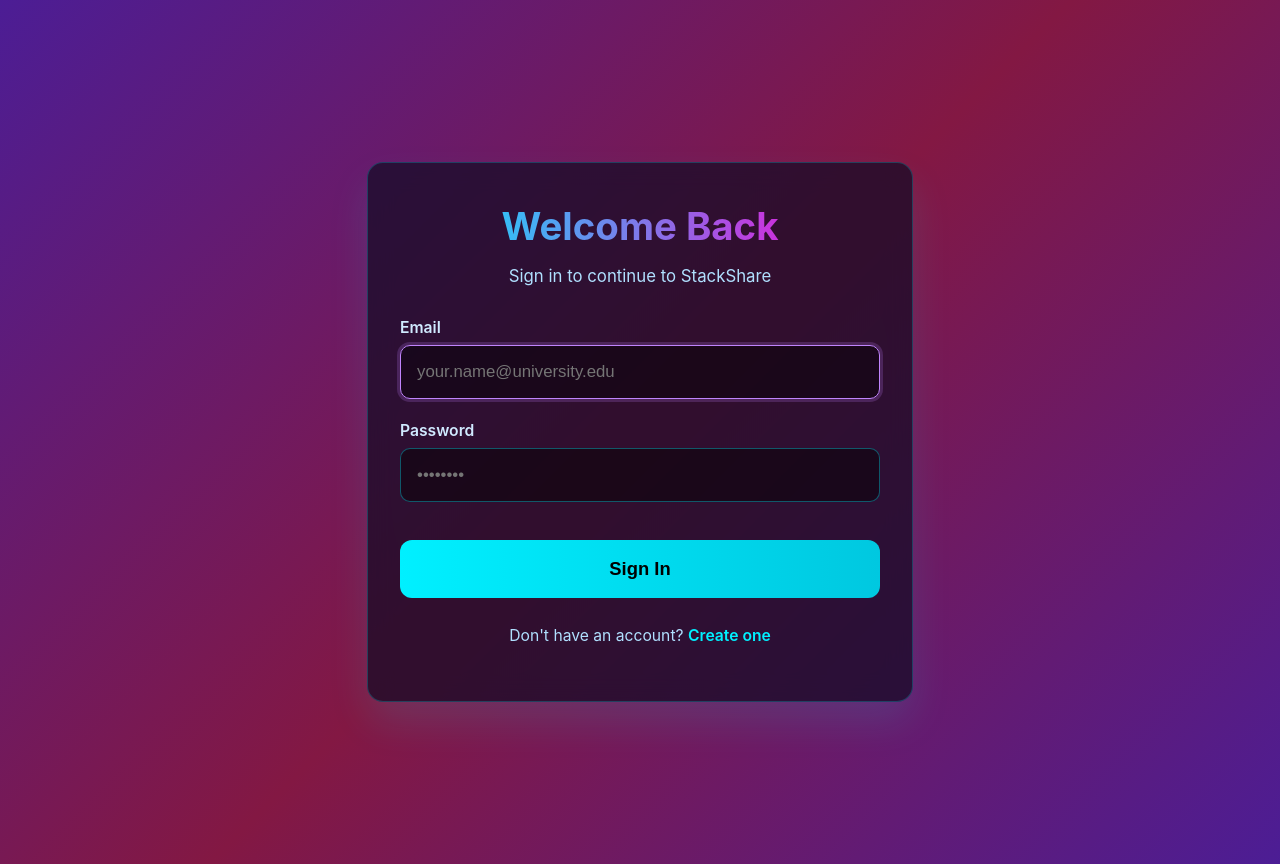
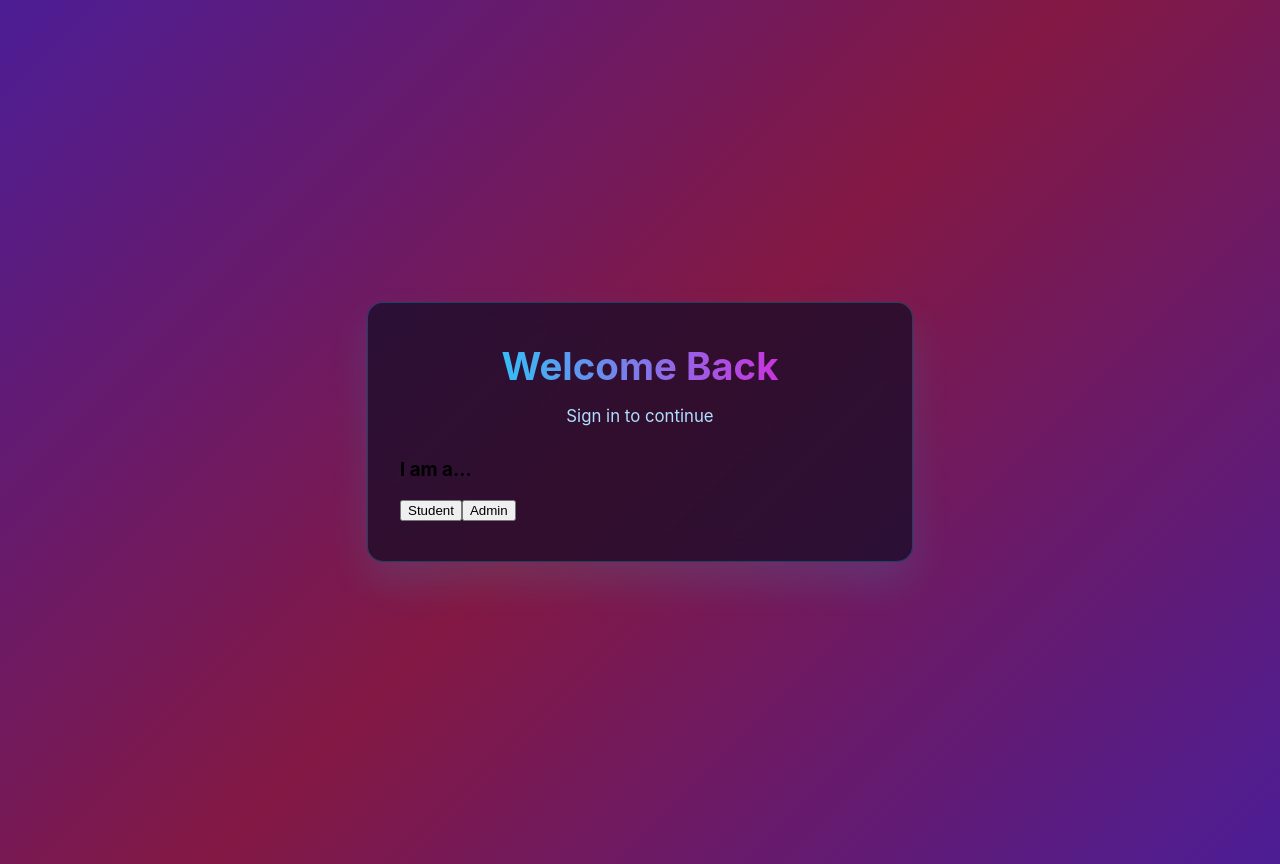
Before and after one commit to tasniamaha/StackShare_rdbms, a React (Create React App) app in the folder frontend/: page /login in a window 1280 px wide. Built offline with nearby package versions, Linux system fonts and the light colour scheme.

Commit message:
Update Login.js

```diff
--- a/frontend/src/components/auth/Login.js
+++ b/frontend/src/components/auth/Login.js
@@ -1,82 +1,120 @@
 // src/components/auth/Login.js
-import { useState, useEffect, useCallback } from 'react';
-import { useNavigate, useLocation } from 'react-router-dom';
-import { motion } from 'framer-motion';
-import { clearAuth, getAuthUser, setAuth } from '../utils/authStorage';
-import './Login.css';
+import { useState, useEffect } from "react";
+import { useLocation } from "react-router-dom";
+import { motion } from "framer-motion";
+import { useAuth } from "../../context/AuthContext";
+import "./Login.css";
 
 const Login = () => {
-  const navigate = useNavigate();
+  const { login } = useAuth();
   const location = useLocation();
 
-  const [form, setForm] = useState({ student_email: '', password: '' });
-  const [error, setError] = useState('');
+  const [step, setStep] = useState(1);
+
+  const [form, setForm] = useState({
+    student_email: "",
+    password: "",
+    role: "",      // 'student' or 'admin'
+    subRole: ""    // 'borrower' or 'lender'
+  });
+
+  const [error, setError] = useState("");
   const [loading, setLoading] = useState(false);
 
-  // Redirect if already logged in
   useEffect(() => {
-    const user = getAuthUser();
-    if (user && user.role) {
-      redirectBasedOnRole(user.role);
+    const urlParams = new URLSearchParams(location.search);
+    const intent = urlParams.get("intent");
+
+    if (intent === "lender") {
+      setForm(prev => ({
+        ...prev,
+        role: "student",
+        subRole: "lender"
+      }));
+      setStep(3);
     }
-  }, []);
+  }, [location.search]);
 
-  // Centralized redirect logic
-  const redirectBasedOnRole = useCallback(
-    (role) => {
-      const urlParams = new URLSearchParams(location.search);
-      const intent = urlParams.get('intent');
+  const handleRoleSelect = (role) => {
+    setForm(prev => ({ ...prev, role }));
+    setError("");
 
-      if (role === 'admin') {
-        navigate('/admin/dashboard', { replace: true });
-      } else if (role === 'owner' || intent === 'lender') {
-        navigate('/owner/dashboard', { replace: true }); // ← now correctly triggered
+    if (role === "admin") {
+      setStep(3);
     } else {
-        navigate('/dashboard', { replace: true });
+      setStep(2);
     }
-    },
-    [navigate, location.search]
-  );
+  };
+
+  const handleSubRoleSelect = (subRole) => {
+    setForm(prev => ({ ...prev, subRole }));
+    setStep(3);
+    setError("");
+  };
 
   const handleChange = (e) => {
-    setForm({ ...form, [e.target.name]: e.target.value });
-    setError('');
+    setForm(prev => ({
+      ...prev,
+      [e.target.name]: e.target.value
+    }));
+    setError("");
   };
 
-  const handleLogin = (e) => {
+  const handleLogin = async (e) => {
     e.preventDefault();
-    setError('');
+    setError("");
     setLoading(true);
 
-    clearAuth();
-
-    setTimeout(() => {
+    try {
       if (!form.student_email.trim() || !form.password.trim()) {
-        setError('Please fill in both fields');
-        setLoading(false);
-        return;
+        throw new Error("Please fill in both fields");
       }
 
-      console.log('Login attempt with:', form.student_email.trim());
+      if (!form.role) {
+        throw new Error("Please select your role");
+      }
 
-      // Detect lender intent from URL
-      const urlParams = new URLSearchParams(location.search);
-      const intent = urlParams.get('intent');
+      if (form.role === "student" && !form.subRole) {
+        throw new Error("Please select Borrower or Lender");
+      }
 
-      // Simulate login with role based on intent (for testing)
+      await new Promise(resolve => setTimeout(resolve, 1000));
+
+      // 🔥 IMPORTANT FIX: Normalize final role
+      let finalRole;
+
+      if (form.role === "admin") {
+        finalRole = "admin";
+      } else if (form.subRole === "borrower") {
+        finalRole = "borrower";
+      } else if (form.subRole === "lender") {
+        finalRole = "owner"; // or "lender" depending on your routing
+      }
+
       const fakeUser = {
         student_email: form.student_email.trim(),
-        student_name: 'Demo User',
-        role: intent === 'lender' ? 'owner' : 'student', // ← key fix
+        student_name: "Demo User",
+        role: finalRole
       };
 
-      setAuth('fake-jwt-token-demo', fakeUser);
+      const fakeToken = "fake-jwt-token-" + Date.now();
 
+      login(fakeUser, fakeToken);
+
+    } catch (err) {
+      setError(err.message || "Login failed. Please try again.");
+    } finally {
       setLoading(false);
+    }
+  };
 
-      // Redirect based on role + intent
-      redirectBasedOnRole(fakeUser.role);
-    }, 1200);
+  const goBack = () => {
+    if (step === 3) {
+      if (form.role === "student") setStep(2);
+      else setStep(1);
+    } else if (step === 2) {
+      setStep(1);
+    }
   };
 
   return (
@@ -89,7 +127,7 @@
       >
         <div className="auth-header">
           <h1>Welcome Back</h1>
-          <p>Sign in to continue to StackShare</p>
+          <p>Sign in to continue</p>
         </div>
 
         {error && (
@@ -102,16 +140,71 @@
           </motion.div>
         )}
 
-        <form onSubmit={handleLogin} className="auth-form">
+        {step === 1 && (
+          <div className="role-selection">
+            <h3>I am a...</h3>
+            <div className="role-buttons">
+              <motion.button
+                className="role-btn"
+                whileHover={{ scale: 1.05 }}
+                onClick={() => handleRoleSelect("student")}
+              >
+                Student
+              </motion.button>
+
+              <motion.button
+                className="role-btn admin-role"
+                whileHover={{ scale: 1.05 }}
+                onClick={() => handleRoleSelect("admin")}
+              >
+                Admin
+              </motion.button>
+            </div>
+          </div>
+        )}
+
+        {step === 2 && (
+          <div className="sub-role-selection">
+            <h3>As a student, I want to be a...</h3>
+            <div className="role-buttons">
+              <motion.button
+                className="role-btn"
+                whileHover={{ scale: 1.05 }}
+                onClick={() => handleSubRoleSelect("borrower")}
+              >
+                Borrower
+              </motion.button>
+
+              <motion.button
+                className="role-btn"
+                whileHover={{ scale: 1.05 }}
+                onClick={() => handleSubRoleSelect("lender")}
+              >
+                Lender
+              </motion.button>
+            </div>
+
+            <button className="back-link" onClick={goBack}>
+              ← Back
+            </button>
+          </div>
+        )}
+
+        {step === 3 && (
+          <motion.form
+            onSubmit={handleLogin}
+            className="auth-form"
+            initial={{ opacity: 0 }}
+            animate={{ opacity: 1 }}
+          >
             <div className="form-group">
               <label>Email</label>
               <input
                 type="email"
                 name="student_email"
-              placeholder="your.name@university.edu"
                 value={form.student_email}
                 onChange={handleChange}
-              autoFocus
+                required
               />
             </div>
 
@@ -120,9 +213,9 @@
               <input
                 type="password"
                 name="password"
-              placeholder="••••••••"
                 value={form.password}
                 onChange={handleChange}
+                required
               />
             </div>
 
@@ -130,19 +223,15 @@
               type="submit"
               className="btn-primary"
               disabled={loading}
-            whileHover={{ scale: 1.03 }}
-            whileTap={{ scale: 0.97 }}
             >
-            {loading ? 'Signing in...' : 'Sign In'}
+              {loading ? "Signing in..." : "Sign In"}
             </motion.button>
-        </form>
 
-        <div className="auth-footer">
-          <p>
-            Don't have an account?{' '}
-            <a href="/register" className="auth-link">Create one</a>
-          </p>
-        </div>
+            <button type="button" className="back-link" onClick={goBack}>
+              ← Back
+            </button>
+          </motion.form>
+        )}
       </motion.div>
     </div>
   );
```
Lines whose indentation alone changed are shown as unchanged.
